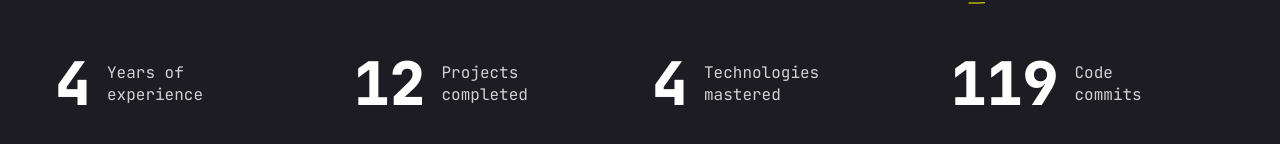
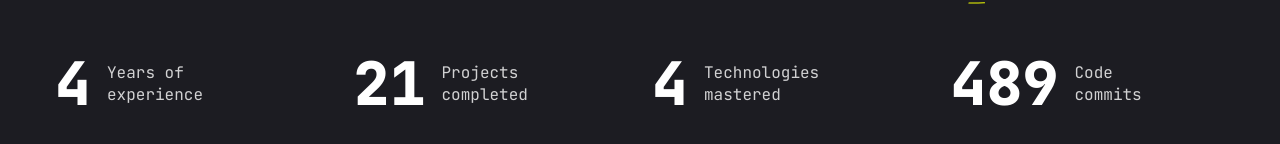
Before and after one commit to avishkaJSPshehan/Portfolio-Avishka-Shehan, a Next.js app: page / in a window 1280 px wide. Shown: the part 640-784 px from the top of the page. Built offline with nearby package versions, Linux system fonts and the light colour scheme.

Commit message:
Update Stats.jsx

```diff
--- a/components/Stats.jsx
+++ b/components/Stats.jsx
@@ -8,7 +8,7 @@ const stats = [
         text:"Years of experience",
     },
     {
-        num:12,
+        num:21,
         text:"Projects completed",
     },
     {
@@ -16,7 +16,7 @@ const stats = [
         text:"Technologies mastered",
     },
     {
-        num:120,
+        num:492,
         text:"Code commits",
     },
 ]
```
